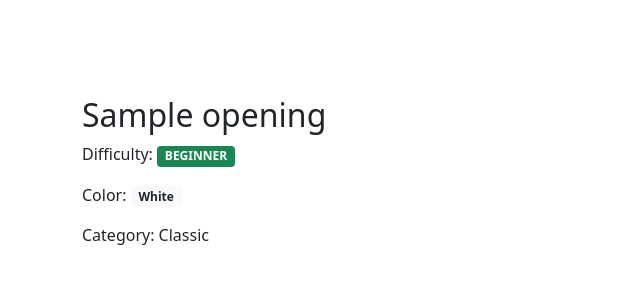
After one commit to paudom/ChessRepertoire, a Django app: template chess_repertoire/repertoire/templates/repertoire/opening_detail.html in a window 1280 px wide. The commit adds this page. Shown: the top 300 px of the page, without its empty margins (0-640 px from the left). Run offline with Django 3.2, Linux system fonts and the light colour scheme; the template is opened without the code that fills it: values that come from a table or form of the project are taken from there, others are empty; tables that the repository leaves empty hold one stand-in row (values such as "Sample post").

Commit message:
Added Opening Detail View

```diff
--- a/chess_repertoire/repertoire/models.py
+++ b/chess_repertoire/repertoire/models.py
@@ -1,3 +1,4 @@
+from django.urls import reverse
 from django.db import models
 from src import constants
 
@@ -66,6 +67,9 @@ class Opening(models.Model):
         max_length=constants.PATH_MAX_LENGTH
     )
 
+    def get_absolute_url(self):
+        return reverse('repertoire:opening_detail', args=[self.name])
+
     class Meta:
         ordering = ['name']
 
--- /dev/null
+++ b/chess_repertoire/repertoire/templates/repertoire/opening_detail.html
@@ -0,0 +1,28 @@
+{% extends 'repertoire/base.html' %}
+
+{% block content %}
+
+<div class="container">
+	<div class="row">
+		<div class="col-12 pt-5">
+			<h2 class="pt-5">{{ opening.name }}</h2>
+			{% if opening.difficulty == 'B' %}
+				<p>Difficulty: <span class="badge bg-success">{{ opening.get_difficulty_display }}</span></p>
+			{% elif opening.difficulty == 'I' %}
+				<p>Difficulty: <span class="badge bg-primary">{{ opening.get_difficulty_display }}</span></p>
+			{% elif opening.difficulty == 'A' %}
+				<p>Difficulty: <span class="badge bg-warning">{{ opening.get_difficulty_display }}</span></p>
+			{% elif opening.difficulty == 'E' %}
+				<p>Difficulty: <span class="badge bg-danger">{{ opening.get_difficulty_display }}</span></p>
+			{% endif %}
+			{% if opening.color %}
+				<p>Color: <span class="badge bg-dark">Black</span></p>
+			{% else %}
+				<p>Color: <span class="badge bg-light text-dark">White</span></p>
+			{% endif %}
+			<p>Category: {{ opening.get_category_display }}</p>
+		</div>
+	</div>
+</div>
+
+{% endblock %}
--- a/chess_repertoire/repertoire/templates/repertoire/openings.html
+++ b/chess_repertoire/repertoire/templates/repertoire/openings.html
@@ -10,7 +10,7 @@
 					<div class="card mb-4 box-shadow">
 						<img class="card-img-top" src="{{ opening.image.url }}" alt="Card Example">
 						<div class="card-body">
-							<h4 class="">{{ opening.name }}</h4>
+							<h4 class=""><a href="{{ opening.get_absolute_url }}">{{ opening.name }}</a></h4>
 							<p class="card-text"></p>
 						</div>
 					</div>
--- a/chess_repertoire/repertoire/urls.py
+++ b/chess_repertoire/repertoire/urls.py
@@ -1,7 +1,9 @@
 from django.urls import path
 from . import views
 
+app_name = 'repertoire'
+
 urlpatterns = [
     path('', views.OpeningIndex.as_view(), name='openings'),
-    path('<str:name>/', views.OpeningDetail.as_view(), name='opening')
+    path('<str:pk>/', views.OpeningDetail.as_view(), name='opening_detail')
 ]
--- a/chess_repertoire/repertoire/views.py
+++ b/chess_repertoire/repertoire/views.py
@@ -16,8 +16,8 @@ class OpeningIndex(ListView):
 
 class OpeningDetail(DetailView):
     model = Opening
-    template_name = 'repertoire/opening.html'
-    context_object_name = 'variations'
+    template_name = 'repertoire/opening_detail.html'
+    context_object_name = 'opening'
 
 # -- Variation Views -- #
 
```
Also changed, not shown: chess_repertoire/repertoire/templates/repertoire/opening.html (deleted), 1 other file.
